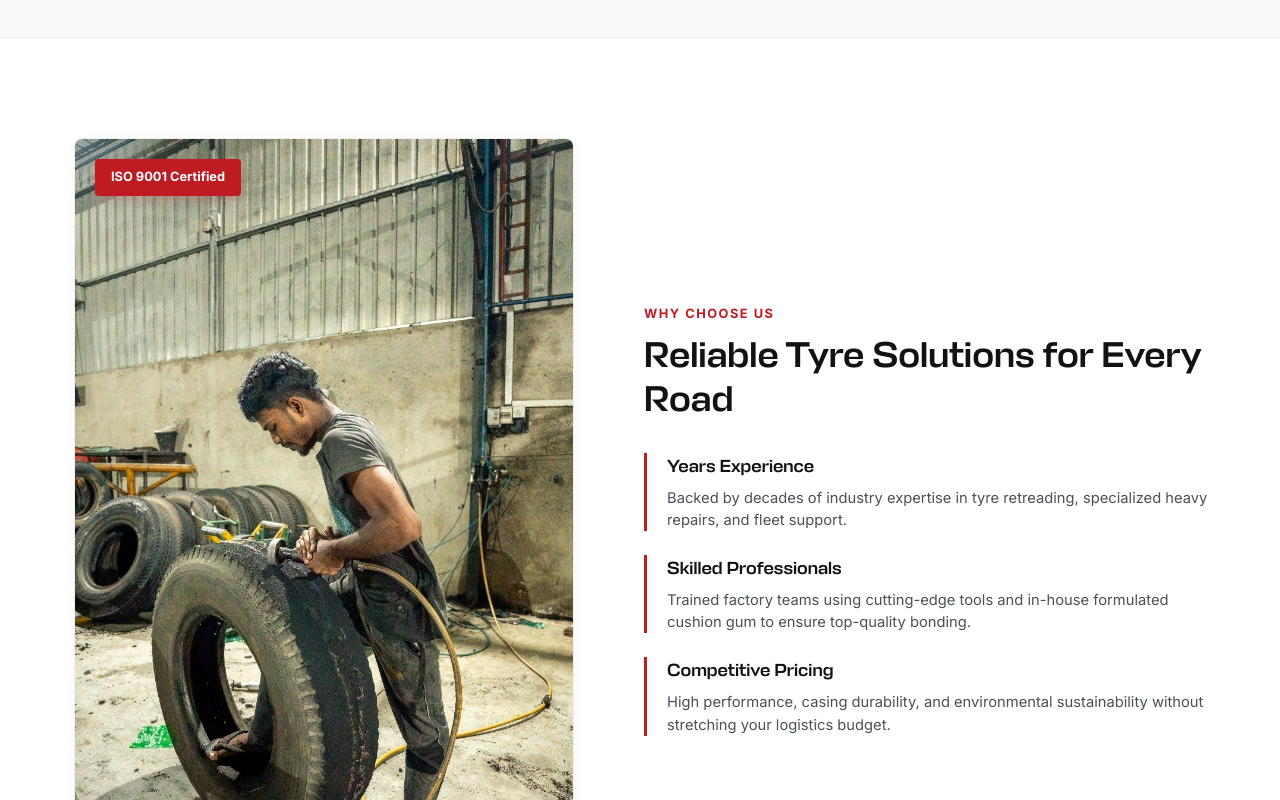
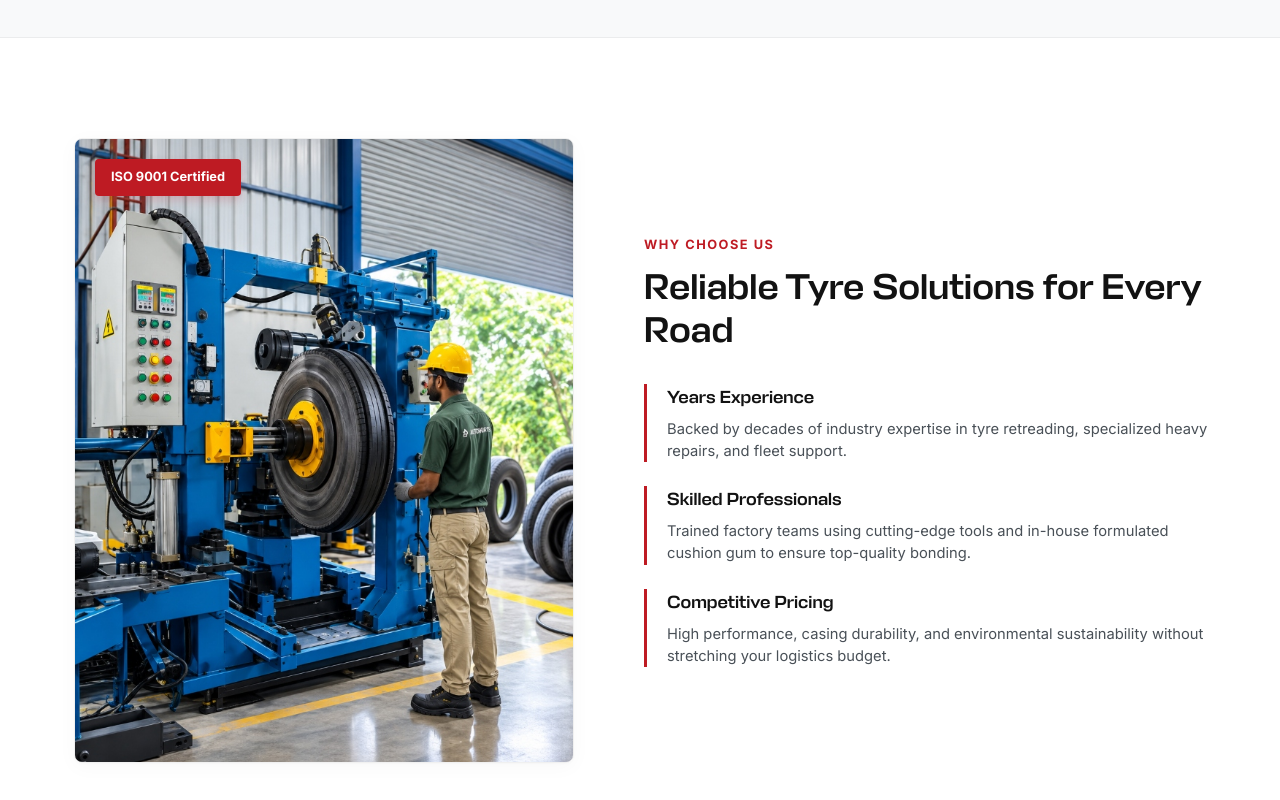
Before and after one commit to bees-arc/auto-ways, a Next.js app: page / in a window 1280 px wide. Shown: the part 2420-3220 px from the top of the page. Built offline with nearby package versions, Linux system fonts and the light colour scheme.

Commit message:
feat: add home and about pages with styling and image assets

```diff
--- a/app/about/page.tsx
+++ b/app/about/page.tsx
@@ -357,6 +357,7 @@ export default function About() {
       </section>
 
       {/* Testimonials */}
+      {/*
       <section className={`${styles.testimonialsSection} section`}>
         <div className="container">
           <div className={styles.sectionHeaderCentered}>
@@ -366,6 +367,7 @@ export default function About() {
           <TestimonialSlider testimonials={testimonials} />
         </div>
       </section>
+      */}
 
       {/* Client Logos */}
       {/*
--- a/app/page.module.css
+++ b/app/page.module.css
@@ -1299,13 +1299,14 @@
   border: 1px solid var(--card-border);
   width: 100%;
   max-width: 500px;
+  aspect-ratio: 4 / 5;
 }
 
 .whyChooseImage {
   object-fit: cover;
   display: block;
   width: 100%;
-  height: auto;
+  height: 100%;
   transition: var(--transition-smooth);
 }
 
--- a/app/page.tsx
+++ b/app/page.tsx
@@ -265,10 +265,10 @@ export default function Home() {
             <div className={styles.whyChooseImageCol}>
               <div className={styles.whyChooseImageContainer}>
                 <Image
-                  src="/images/WhatsApp-Image-2025-06-15-at-1.08.28-AM.jpeg"
-                  alt="Autoways Buffer Machinery"
+                  src="/images/article_retread_machine.jpg"
+                  alt="Autoways Advanced Tyre Retreading Facility"
                   width={500}
-                  height={380}
+                  height={625}
                   className={styles.whyChooseImage}
                 />
                 <div className={styles.whyChooseImageBadge}>
@@ -387,6 +387,7 @@ export default function Home() {
       </section>
 
       {/* 8. TESTIMONIALS SECTION */}
+      {/*
       <section className={`${styles.testimonialsSection} section`}>
         <div className="container">
           <div className={styles.sectionHeaderCentered}>
@@ -396,6 +397,7 @@ export default function Home() {
           <TestimonialSlider testimonials={testimonials} />
         </div>
       </section>
+      */}
 
       {/* 8.5 CLIENT LOGOS SECTION */}
       {/*
```
Also changed, not shown: public/images/about_factory.jpg (added).
